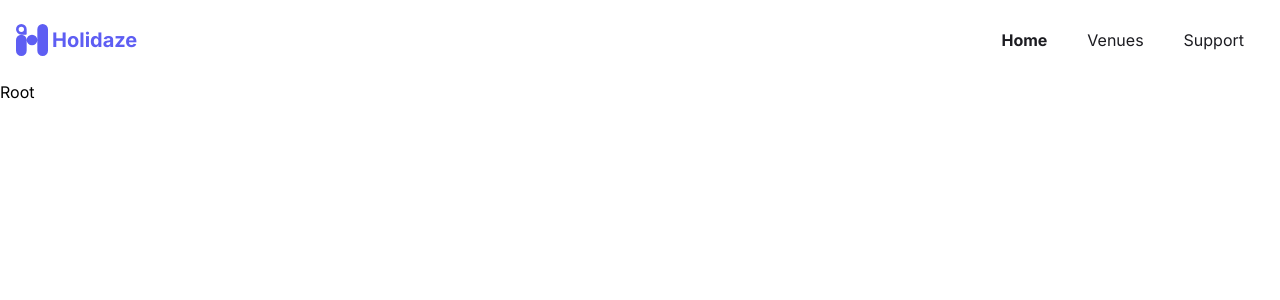
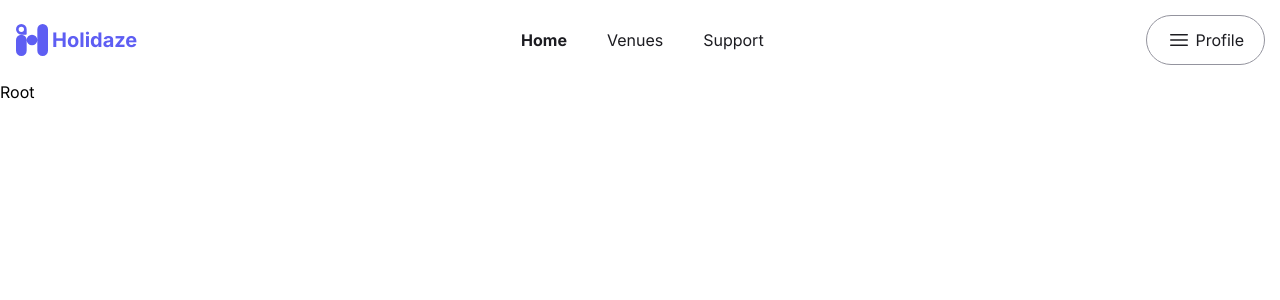
Before and after one commit to archivedhyseh/project-exam-2, a React (Vite) app: page / in a window 1280 px wide. Shown: the top 300 px of the page. Built offline with nearby package versions, Linux system fonts and the light colour scheme.

Commit message:
Added profile dropdown to Header component

```diff
--- a/src/components/Header/NavButton/index.tsx
+++ b/src/components/Header/Nav/NavButton/index.tsx
@@ -1,4 +1,4 @@
-import TertiaryButton from '../../Buttons/TertiaryButton'
+import TertiaryButton from '../../../Buttons/TertiaryButton'
 
 type NavButtonProps = {
   setIsOpen: (value: boolean) => void
--- a/src/components/Header/NavMenu/index.tsx
+++ b/src/components/Header/Nav/NavMenu/index.tsx
@@ -1,7 +1,7 @@
 import { NavLink } from 'react-router-dom'
-import TertiaryButton from '../../Buttons/TertiaryButton'
+import TertiaryButton from '../../../Buttons/TertiaryButton'
 import { routes } from '../data'
-import PrimaryButton from '../../Buttons/PrimaryButton'
+import PrimaryButton from '../../../Buttons/PrimaryButton'
 
 type NavMenuProps = {
   setIsOpen: (value: boolean) => void
--- /dev/null
+++ b/src/components/Header/Profile/ProfileButton/index.tsx
@@ -0,0 +1,31 @@
+import TertiaryButton from '../../../Buttons/TertiaryButton'
+
+type ProfileButtonProps = {
+  isOpen: boolean
+  setIsOpen: (value: boolean) => void
+}
+
+export default function ProfileButton({
+  isOpen,
+  setIsOpen,
+}: ProfileButtonProps) {
+  return (
+    <TertiaryButton size="default" onClick={() => setIsOpen(!isOpen)}>
+      <svg
+        xmlns="http://www.w3.org/2000/svg"
+        fill="none"
+        viewBox="0 0 24 24"
+        strokeWidth={1.5}
+        stroke="currentColor"
+        className="h-6 w-6"
+      >
+        <path
+          strokeLinecap="round"
+          strokeLinejoin="round"
+          d="M3.75 6.75h16.5M3.75 12h16.5m-16.5 5.25h16.5"
+        />
+      </svg>
+      <span>Profile</span>
+    </TertiaryButton>
+  )
+}
--- /dev/null
+++ b/src/components/Header/Profile/ProfileMenu/index.tsx
@@ -0,0 +1,20 @@
+import { Link } from 'react-router-dom'
+import { routes } from '../data'
+
+export default function ProfileMenu() {
+  return (
+    <div className="absolute right-0 mt-2 flex min-w-60 flex-col whitespace-nowrap rounded-lg bg-background py-2 shadow">
+      {routes.map((route, index) => {
+        return (
+          <Link
+            key={index}
+            to={route.href}
+            className="inline-flex w-full px-5 py-3 hover:bg-background-alt"
+          >
+            {route.title}
+          </Link>
+        )
+      })}
+    </div>
+  )
+}
--- /dev/null
+++ b/src/components/Header/Profile/data.ts
@@ -0,0 +1,10 @@
+export const routes = [
+  {
+    title: 'Sign up',
+    href: '/signup',
+  },
+  {
+    title: 'Log in',
+    href: '/login',
+  },
+]
--- a/src/components/Header/index.tsx
+++ b/src/components/Header/index.tsx
@@ -1,13 +1,18 @@
-import { useEffect, useState } from 'react'
-import Navbar from './Navbar'
-import NavButton from './NavButton'
-import NavMenu from './NavMenu'
+import { useEffect, useRef, useState } from 'react'
+import Navbar from './Nav/Navbar'
+import NavButton from './Nav/NavButton'
+import NavMenu from './Nav/NavMenu'
+import ProfileButton from './Profile/ProfileButton'
+import ProfileMenu from './Profile/ProfileMenu'
 
 export default function Header() {
   const [isOpen, setIsOpen] = useState<boolean>(false)
+  const [isDropdownOpen, setIsDropdownOpen] = useState<boolean>(false)
   const [isMobile, setIsMobile] = useState<boolean>(
     window.matchMedia('(max-width: 959px)').matches
   )
+
+  const dropdownMenuRef = useRef<null | HTMLDivElement>(null)
 
   useEffect(() => {
     const size = window.matchMedia('(max-width: 959px)')
@@ -23,6 +28,22 @@ export default function Header() {
       setIsOpen(false)
     }
   }, [isMobile])
+
+  useEffect(() => {
+    function handleClickOutside(e: MouseEvent) {
+      if (
+        isDropdownOpen &&
+        !dropdownMenuRef.current?.contains(e.target as Element)
+      ) {
+        setIsDropdownOpen(false)
+      }
+    }
+    document.addEventListener('mousedown', handleClickOutside)
+
+    return () => {
+      document.removeEventListener('mousedown', handleClickOutside)
+    }
+  }, [isDropdownOpen])
 
   return (
     <header className="bg-background">
@@ -50,8 +71,18 @@ export default function Header() {
               <span className="font-bold text-brand md:text-xl">Holidaze</span>
             </span>
           </a>
-          <Navbar />
           {isMobile && <NavButton setIsOpen={setIsOpen} />}
+
+          {!isMobile && <Navbar />}
+          {!isMobile && (
+            <div className="relative" ref={dropdownMenuRef}>
+              <ProfileButton
+                isOpen={isDropdownOpen}
+                setIsOpen={setIsDropdownOpen}
+              />
+              {isDropdownOpen && <ProfileMenu />}
+            </div>
+          )}
         </div>
       </div>
       {isOpen && <NavMenu setIsOpen={setIsOpen} />}
```
Also changed, not shown: src/components/Header/Nav/Navbar/index.tsx (renamed from src/components/Header/Navbar/index.tsx), src/components/Header/Nav/data.ts (renamed from src/components/Header/data.ts).
